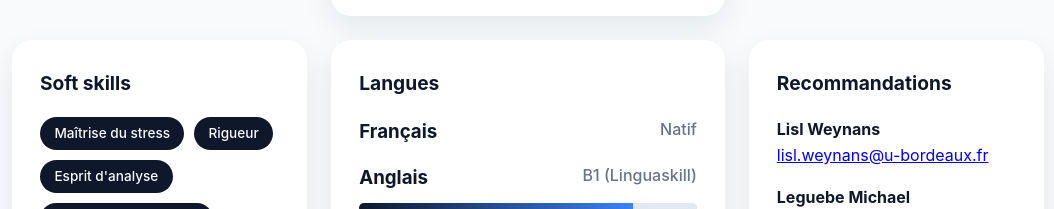
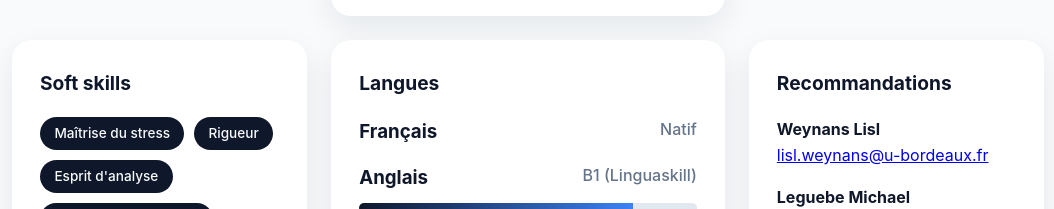
Before and after one commit to SingeKiller/Cv_internet, a React (Vite) app: page / in a window 1280 px wide. Shown: the part 1483-1692 px from the top of the page, without its empty margins (112-1166 px from the left). Built offline with nearby package versions, Linux system fonts and the light colour scheme.

Commit message:
Update name

```diff
--- a/src/App.jsx
+++ b/src/App.jsx
@@ -11,7 +11,7 @@ import LanguageItem from './components/LanguageItem';
 
 const recommendations = [
   {
-    name: "Lisl Weynans",
+    name: "Weynans Lisl",
     email: "lisl.weynans@u-bordeaux.fr",
   },
   {
```
